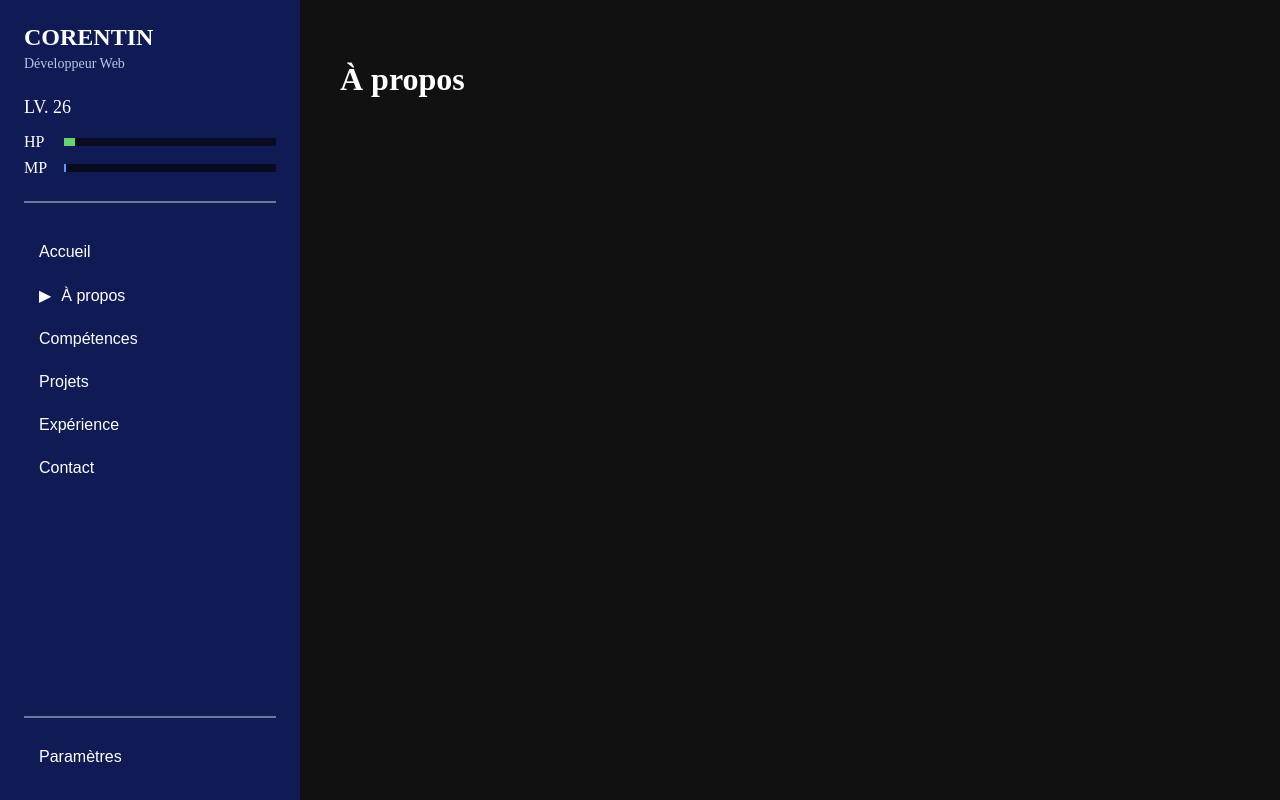
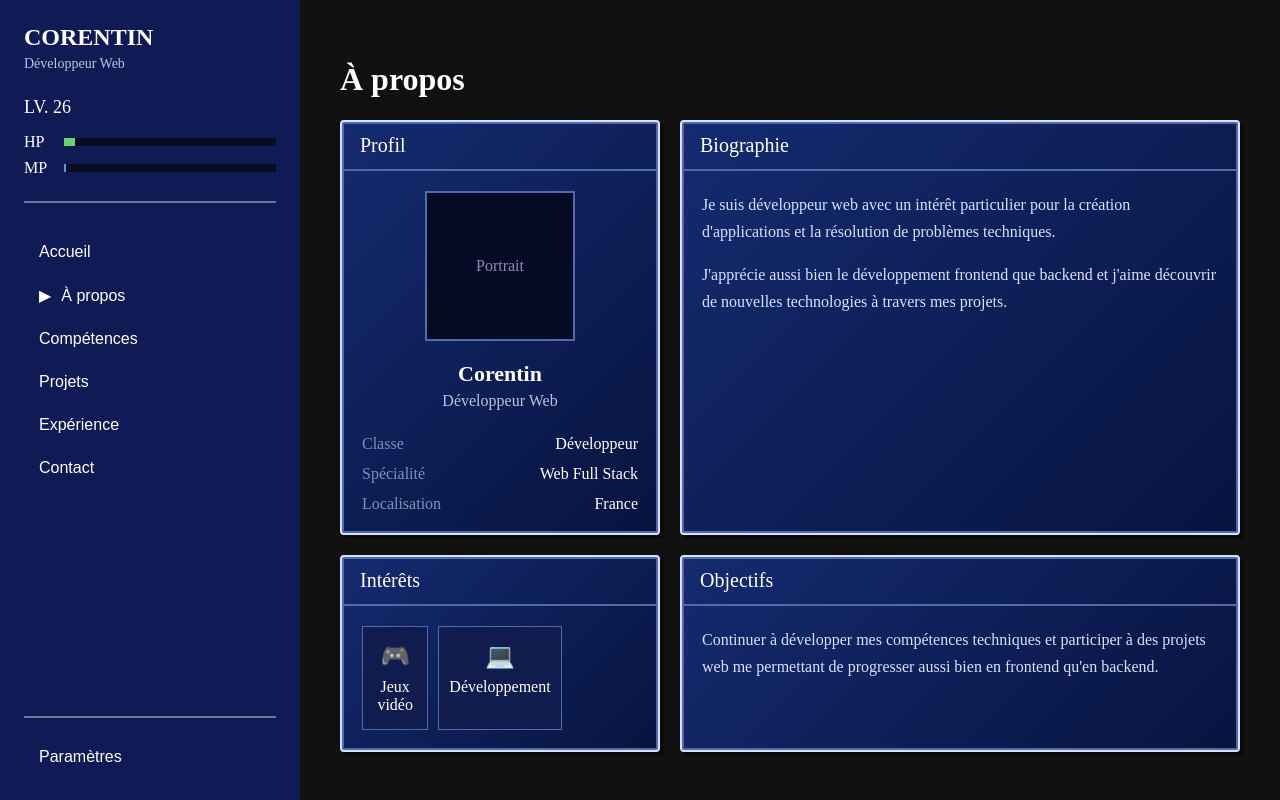
Before and after one commit to Corentin-Epitech/PortFolio, a React app in the folder portfolio/: page / in a window 1280 px wide. Both pictures are taken after a click on the button "À propos". Built offline with nearby package versions, Linux system fonts and the light colour scheme; the HTML template or start-up script is replaced by a standard one.

Commit message:
Add : About page first version

```diff
--- /dev/null
+++ b/portfolio/src/pages/About.css
@@ -0,0 +1,120 @@
+.about {
+    width: 100%;
+}
+
+.about__layout {
+    display: grid;
+
+    grid-template-columns: 320px 1fr;
+
+    gap: 20px;
+}
+
+.about__portrait {
+    display: flex;
+    align-items: center;
+    justify-content: center;
+
+    width: 150px;
+    height: 150px;
+
+    margin: 0 auto 20px;
+
+    background-color: #050b25;
+
+    border: 2px solid #526aa8;
+
+    color: #8190b8;
+}
+
+.about__identity {
+    text-align: center;
+
+    margin-bottom: 25px;
+}
+
+.about__identity h2 {
+    margin: 0;
+
+    font-size: 22px;
+}
+
+.about__identity p {
+    margin: 5px 0 0;
+
+    color: #b8c4df;
+}
+
+.about__information {
+    display: flex;
+    flex-direction: column;
+
+    gap: 12px;
+}
+
+.about__information div {
+    display: flex;
+    justify-content: space-between;
+
+    gap: 20px;
+}
+
+.about__information span {
+    color: #8190b8;
+}
+
+.about__information strong {
+    font-weight: normal;
+
+    text-align: right;
+}
+
+.about__biography p {
+    margin-top: 0;
+
+    line-height: 1.7;
+
+    color: #d8e2ff;
+}
+
+.about__biography p:last-child {
+    margin-bottom: 0;
+}
+
+.about__interests {
+    display: grid;
+
+    grid-template-columns: repeat(3, 1fr);
+
+    gap: 10px;
+}
+
+.about__interest {
+    padding: 15px 10px;
+
+    background-color: #101c4d;
+
+    border: 1px solid #526aa8;
+
+    text-align: center;
+}
+
+.about__interest span {
+    display: block;
+
+    margin-bottom: 8px;
+
+    font-size: 24px;
+}
+
+.about__interest p {
+    margin: 0;
+}
+
+.about__objective {
+    margin: 0;
+
+    line-height: 1.7;
+
+    color: #d8e2ff;
+}
--- a/portfolio/src/pages/About.jsx
+++ b/portfolio/src/pages/About.jsx
@@ -1,7 +1,95 @@
+import "./About.css";
+
+import RPGWindow from "../components/ui/RPGWindows";
+
 function About() {
     return (
-        <div>
+        <div className="about">
+
             <h1>À propos</h1>
+
+            <div className="about__layout">
+
+                <RPGWindow
+                    title="Profil"
+                    className="about__profile"
+                >
+                    <div className="about__portrait">
+                        Portrait
+                    </div>
+
+                    <div className="about__identity">
+                        <h2>Corentin</h2>
+
+                        <p>Développeur Web</p>
+                    </div>
+
+                    <div className="about__information">
+                        <div>
+                            <span>Classe</span>
+                            <strong>Développeur</strong>
+                        </div>
+
+                        <div>
+                            <span>Spécialité</span>
+                            <strong>Web Full Stack</strong>
+                        </div>
+
+                        <div>
+                            <span>Localisation</span>
+                            <strong>France</strong>
+                        </div>
+                    </div>
+                </RPGWindow>
+
+
+                <RPGWindow
+                    title="Biographie"
+                    className="about__biography"
+                >
+                    <p>
+                        Je suis développeur web avec un intérêt
+                        particulier pour la création d'applications
+                        et la résolution de problèmes techniques.
+                    </p>
+
+                    <p>
+                        J'apprécie aussi bien le développement frontend
+                        que backend et j'aime découvrir de nouvelles
+                        technologies à travers mes projets.
+                    </p>
+                </RPGWindow>
+
+
+                <RPGWindow title="Intérêts">
+                    <div className="about__interests">
+
+                        <div className="about__interest">
+                            <span>🎮</span>
+                            <p>Jeux vidéo</p>
+                        </div>
+
+                        <div className="about__interest">
+                            <span>💻</span>
+                            <p>Développement</p>
+                        </div>
+
+
+                    </div>
+                </RPGWindow>
+
+
+                <RPGWindow title="Objectifs">
+                    <p className="about__objective">
+                        Continuer à développer mes compétences
+                        techniques et participer à des projets
+                        web me permettant de progresser aussi bien
+                        en frontend qu'en backend.
+                    </p>
+                </RPGWindow>
+
+            </div>
+
         </div>
     );
 }
```
